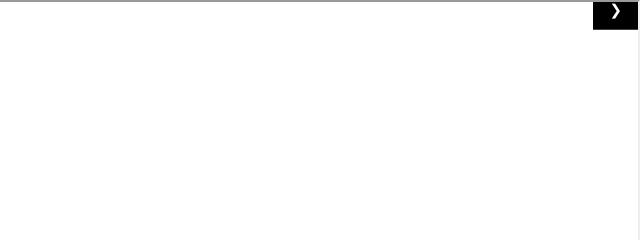
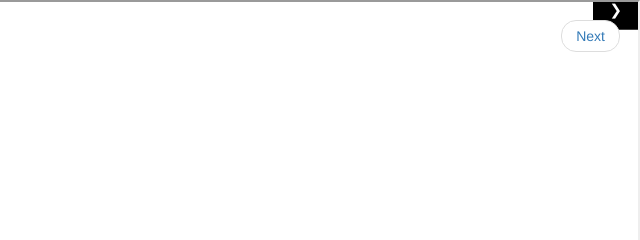
Before and after one commit to mattegray/grapeseed-ai, a website with bundled scripts: page web/node/index.html in a window 1280 px wide. Shown: the top 240 px of the page, 640-1280 px from the left. Built offline with nearby package versions, Linux system fonts and the light colour scheme; files whose address does not match are found by name.

Commit message:
added next button

```diff
--- a/web/node/index.html
+++ b/web/node/index.html
@@ -40,6 +40,10 @@
             <div id="digital-human-video-container" class="col-sm-4" style="height: 620px"></div>
             <iframe id="iframe" src="./content.html" class="col-sm-8" style="height: 620px"></iframe>
         </div>
+        <ul class="pager" style="position: fixed; top: 0px; right: 20px">
+            <li class="previous" style="display: none"><a href="#">Previous</a></li>
+            <li id="next" class="next"><a href="#">Next</a></li>
+        </ul>
     </div>
 
     <!--
--- a/web/node/main.js
+++ b/web/node/main.js
@@ -29,6 +29,8 @@ let uneeqInstance;
 
 document.getElementById('start-btn').addEventListener( 'click', startDigitalHuman);
 document.getElementById('end-btn').addEventListener( 'click', endSession);
+
+document.getElementById('next').addEventListener("click", ()=>uneeqInstance.sendTranscript('next'));
 
 document.getElementById('welcome').addEventListener('click', ()=>uneeqInstance.sendTranscript('WELCOME'));
 document.getElementById('seven-good-days').addEventListener('click', ()=>uneeqInstance.sendTranscript('SevenGoodDays'));
```
